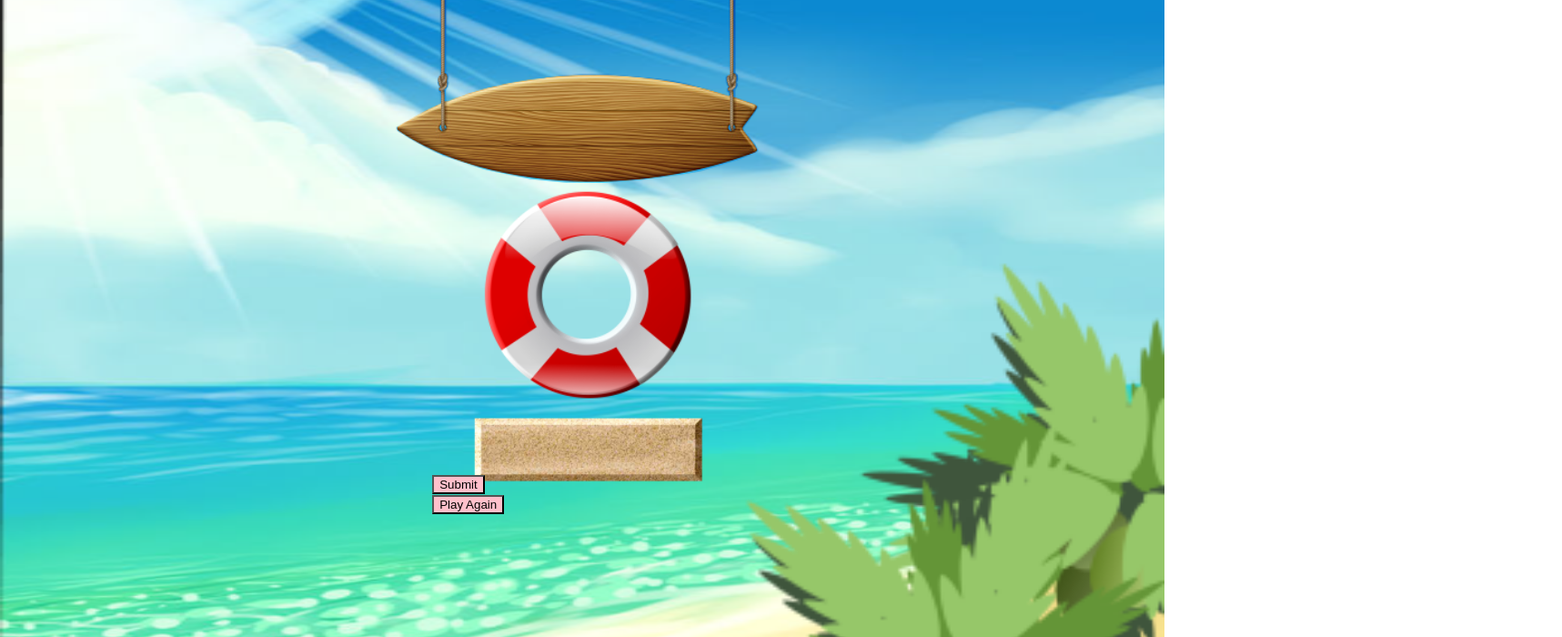
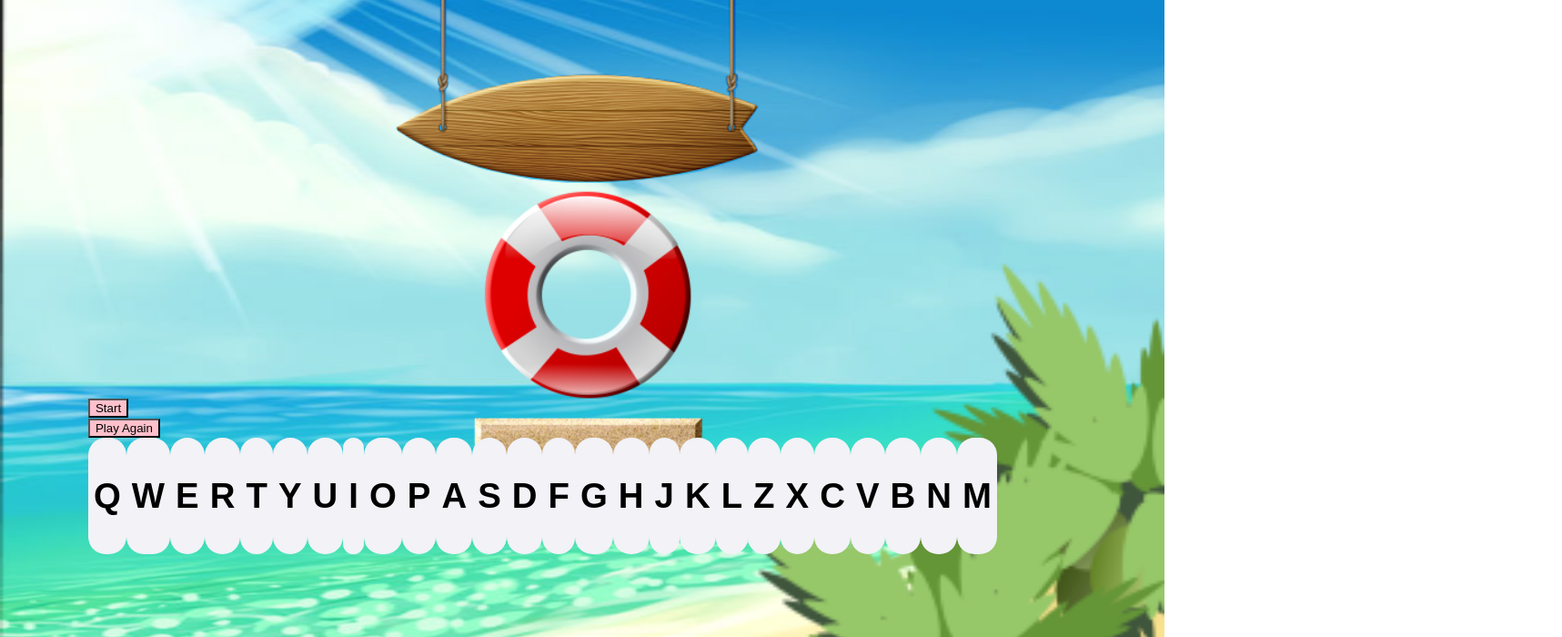
Before and after one commit to robert-brunner/oWo-React.js, a React (Create React App) app: page / in a window 1280 px wide. Shown: the top 700 px of the page at 91% size, 1717 px wide, since content can reach past the window. Built offline with nearby package versions, Linux system fonts and the light colour scheme; a web font is replaced by a local one.

Commit message:
onscreeen keyboard

```diff
--- a/public/index.html
+++ b/public/index.html
@@ -2,6 +2,7 @@
 <html lang="en">
   <head>
     <meta charset="utf-8" />
+    <meta name="viewport" content="width=device-width, initial-scale=1.0, maximum-scale=1.0, user-scalable=no">
     <link rel="icon" href="%PUBLIC_URL%/O2.jpg" />
     <meta name="viewport" content="width=device-width, initial-scale=1" />
     <meta name="theme-color" content="#000000" />
--- a/src/App.css
+++ b/src/App.css
@@ -20,3 +20,20 @@ body {
 }
 
 @import url("//fonts.googleapis.com/css2?family=Akaya+Telivigala:ital,wght@0,300;0,400;0,500;0,600;0,700;1,300;1,400;1,500;1,600;1,700&display=swap");
+
+
+
+@media (max-width:768px){
+
+  /* Span Tag */
+  #root div span.beachBoard {
+    position: absolute;
+    top: -121%;
+    text-align: center;
+    font-style: normal;
+    direction: ltr;
+    left: 30%;
+  }
+
+
+ }
--- a/src/components/machinery/BaseGame.js
+++ b/src/components/machinery/BaseGame.js
@@ -1,4 +1,5 @@
 import React, { useState, useEffect } from 'react';
+import Keyboard from './KeyBoard';
 
 function BaseGame({ styles, messageStyle, hintStyle }) {
   const WORDS = {
@@ -53,11 +54,15 @@ function BaseGame({ styles, messageStyle, hintStyle }) {
     setTries(5);
     setHint('');
   };
+  const handleVirtualKeyPress = (key) => {
+    setPassword(password + key);
+  };
 
   return (
     <div>
+
       <div>
-        <p alt="NOTICE" style={{ height: '40px', margin: '0', ...messageStyle }}>{message}</p>
+      <span className="beachBoard" alt="NOTICE" style={{ height: '40px', margin: '0', ...messageStyle }}>{message}</span>
       </div>
       <div>
         <p alt="SUGGESTION" style={{ ...styles.hint, ...hintStyle }}>{hint}</p>
@@ -72,13 +77,16 @@ function BaseGame({ styles, messageStyle, hintStyle }) {
             style={styles.input}
           />
           <button onClick={checkPassword} style={styles.button}>
-            Submit
+            Start
           </button>
         </div>
         <button onClick={playAgain} style={styles.button}>
           Play Again
         </button>
       </div>
+      <div>
+        <Keyboard onKeyPress={handleVirtualKeyPress} />
+      </div>
     </div>
   );
 }
--- /dev/null
+++ b/src/components/machinery/KeyBoard.js
@@ -0,0 +1,41 @@
+import React from 'react';
+
+function Keyboard({ onKeyPress }) {
+  const keyboardKeys = [
+    'Q', 'W', 'E', 'R', 'T', 'Y', 'U', 'I', 'O', 'P',
+    'A', 'S', 'D', 'F', 'G', 'H', 'J', 'K', 'L',
+    'Z', 'X', 'C', 'V', 'B', 'N', 'M'
+  ];
+
+  const handleKeyPress = (key) => {
+    onKeyPress(key);
+  };
+
+  return (
+    <div style={{ display: 'flex' }}>
+      {keyboardKeys.map((key) => (
+        <button
+          key={key}
+          onClick={() => handleKeyPress(key)}
+          style={{
+            flex: '1 0 auto',
+            height: '10vw',
+            fontSize: '3vw',
+            fontWeight: 'bold',
+            borderRadius: '1.5vw',
+            border: 'none',
+            background: '#f2f2f7',
+            color: '#000',
+            display: 'flex',
+            alignItems: 'center',
+            justifyContent: 'center'
+          }}
+        >
+          {key}
+        </button>
+      ))}
+    </div>
+  );
+}
+
+export default Keyboard;
--- a/src/components/nav/Surf.js
+++ b/src/components/nav/Surf.js
@@ -52,6 +52,8 @@ function Beach() {
     },
     message: {
       color: 'blue',
+      position: 'absolute',
+      top: '-39%',
     },
     p: {
       fontFamily: 'Akaya Telivigala',
@@ -72,8 +74,8 @@ function Beach() {
           styles={{
             input: baseGameStyles.input,
             button: baseGameStyles.button,
-            hint: baseGameStyles.hint, // Pass the hint style
-            messageStyle: baseGameStyles.message, // Pass the message style
+            hint: baseGameStyles.hint, // hint style
+            messageStyle: baseGameStyles.message, // message style
           }}
         />
       </div>
```
